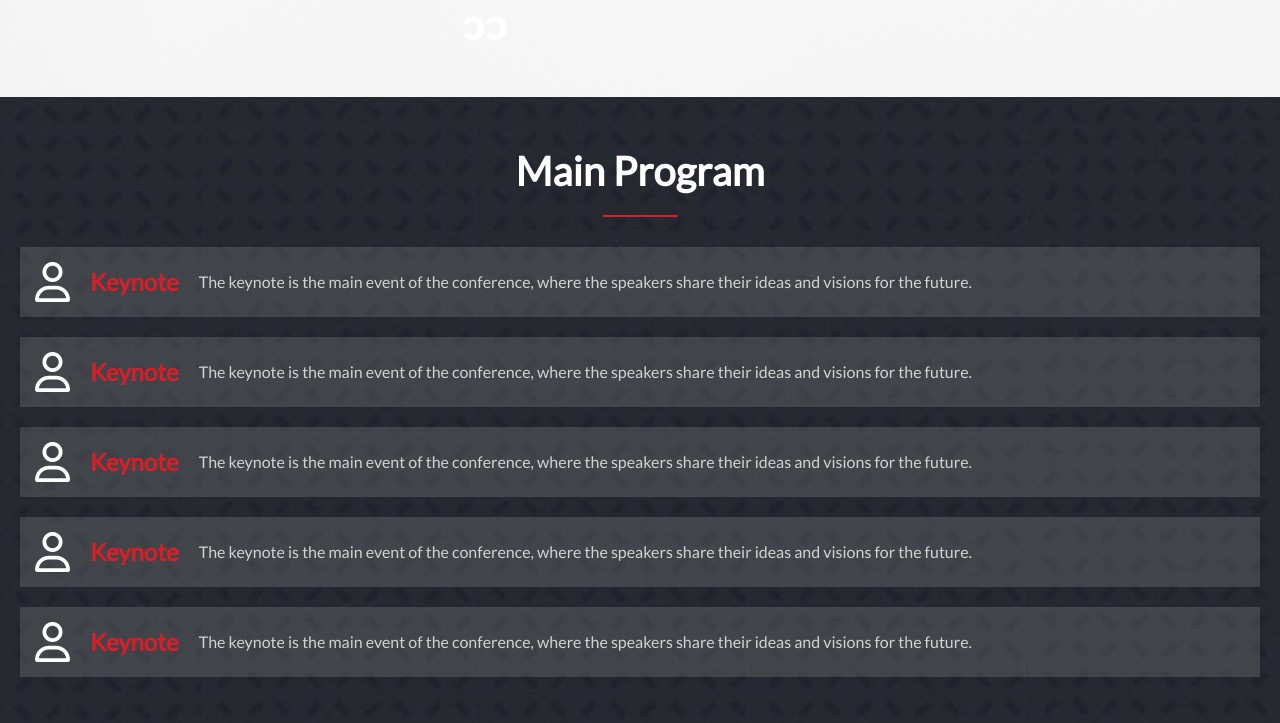
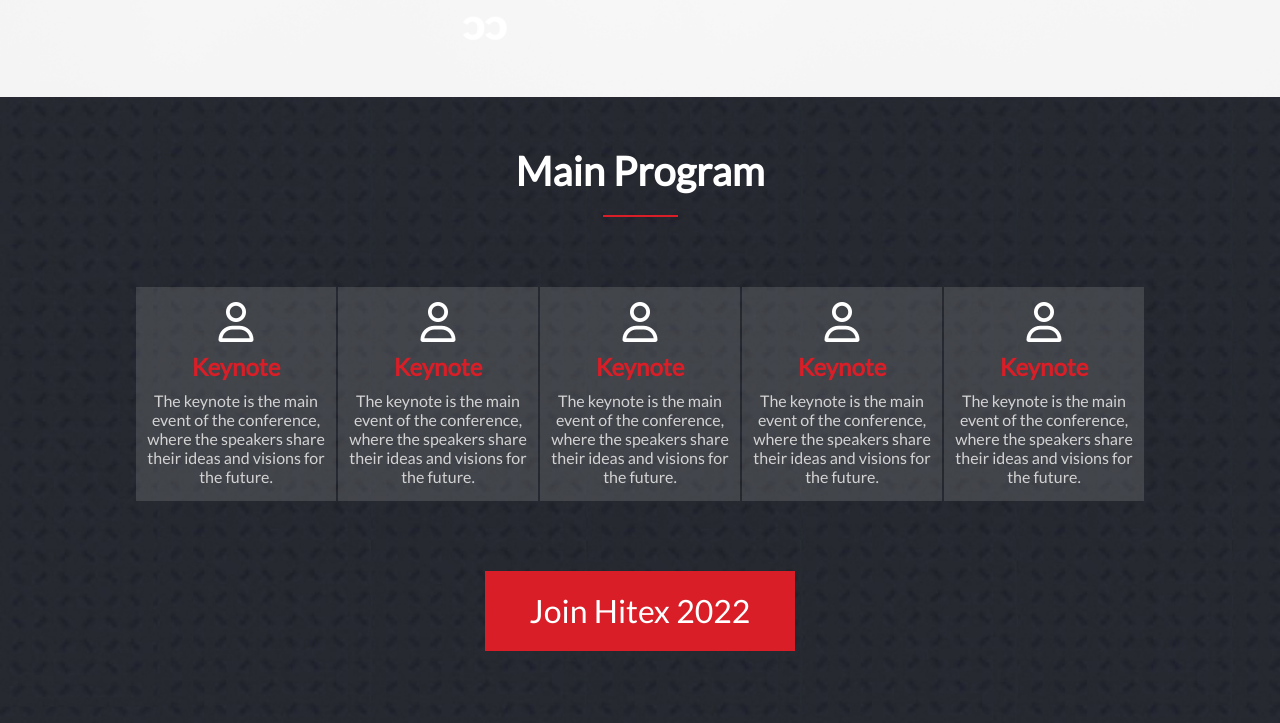
Before and after one commit to Mhamad-Raad/Hitex, a website: page index.html in a window 1280 px wide. Shown: the part 667-1390 px from the top of the page. Drawn offline with Linux system fonts and the light colour scheme.

Commit message:
add responsive program section to the home page

```diff
--- a/CSS/Home/program.css
+++ b/CSS/Home/program.css
@@ -1,9 +1,16 @@
-.programs {
+.programs-section {
   background: url(../../assets/images/Backgrounds/Partners.png) no-repeat;
   background-size: cover;
   display: flex;
   flex-direction: column;
   padding: 0 20px;
+  padding-right: 20px;
+  align-items: center;
+}
+
+.programs {
+  display: flex;
+  flex-direction: column;
   align-items: center;
 }
 
@@ -29,7 +36,7 @@
   align-items: center;
   background-color: rgba(171, 171, 171, 0.208);
   padding: 15px 15px;
-  margin: 10px 20px !important;
+  margin: 10px 20px;
   box-sizing: border-box;
 }
 
@@ -63,3 +70,42 @@
   font-size: 32px;
   border: none;
 }
+
+@media screen and (min-width: 768px) {
+  .programs {
+    display: flex;
+    flex-direction: row;
+    justify-content: center;
+    width: 100%;
+    gap: 2px;
+    margin-top: 50px;
+  }
+
+  .program-box {
+    flex-direction: column;
+    width: 200px;
+    margin: 0;
+    gap: 10px;
+    padding: 15px 0;
+  }
+
+  .program-icon {
+    margin: 0;
+  }
+
+  .program-desc {
+    margin: 0;
+    text-align: center;
+  }
+
+  .program-name {
+    margin: 0;
+  }
+
+  .program-btn {
+    width: 25%;
+    height: 80px;
+    margin-top: 70px;
+  }
+
+}
--- a/index.html
+++ b/index.html
@@ -47,10 +47,10 @@
     <h3 class="hash">@ HITEX2022</h3>
   </section>
 
-  <section class="programs">
+  <section class="programs-section">
     <h1 class="program-title">Main Program</h1>
     <div class="underline"></div>
-
+    <div class="programs">
       <span class="program-box">
         <i class="fa-regular fa-user program-icon"></i>
         <h2 class="program-name">Keynote</h2>
@@ -77,6 +77,7 @@
         <h2 class="program-name">Keynote</h2>
         <p class="program-desc">The keynote is the main event of the conference, where the speakers share their ideas and visions for the future.</p>
       </span>
+    </div>
 
     <button class="program-btn">Join Hitex 2022</button>
 
```
Lines whose indentation alone changed are shown as unchanged.
